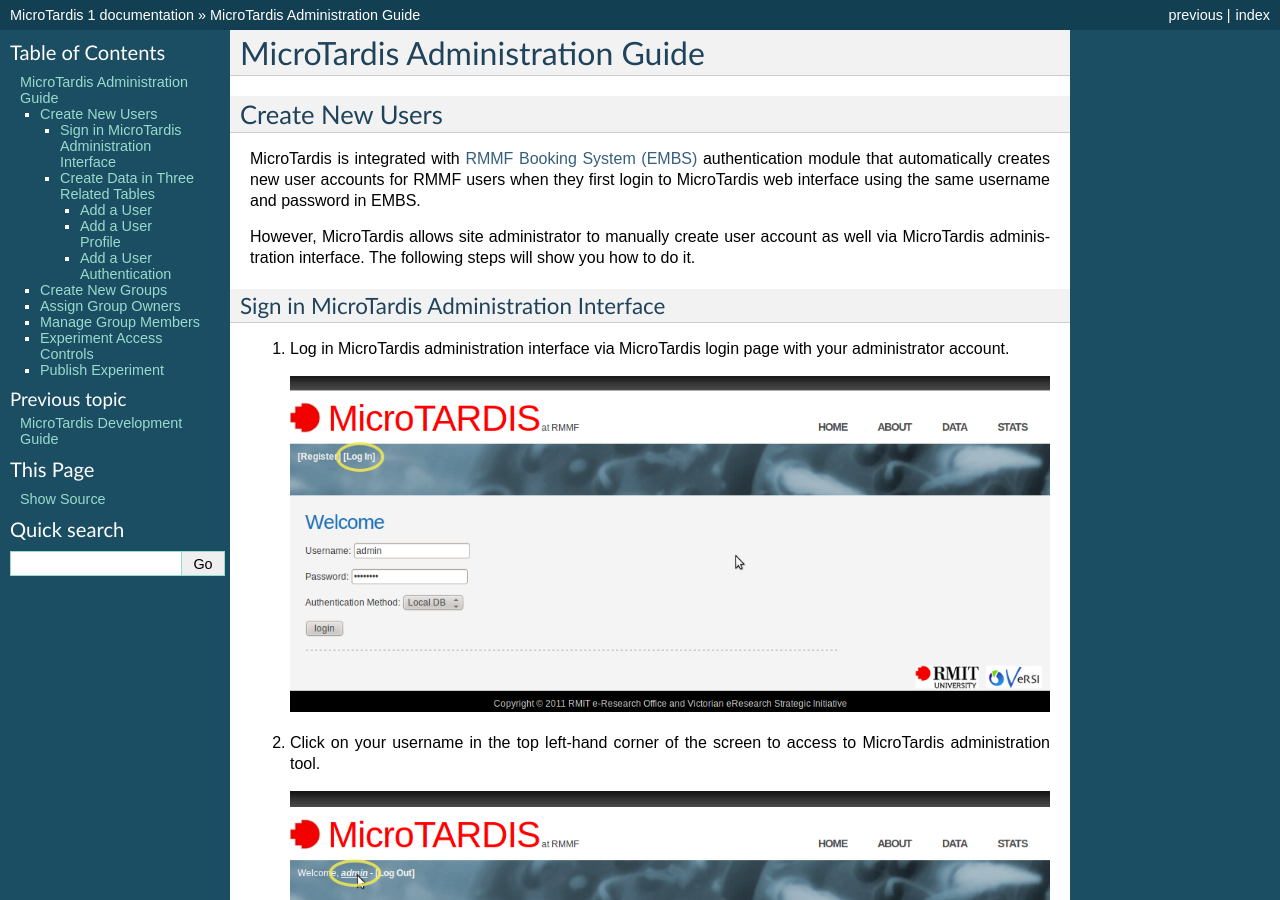
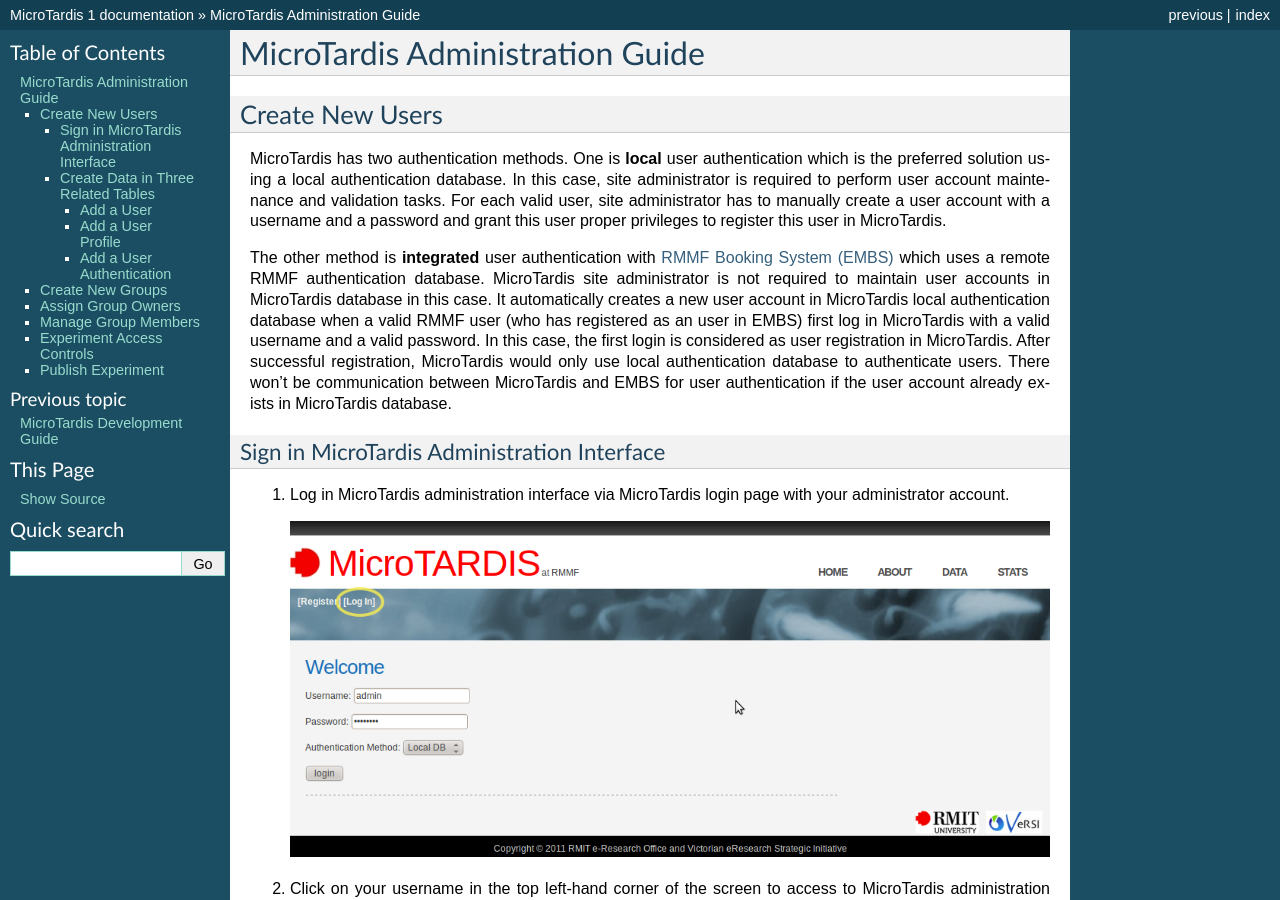
Before and after one commit to mytardis/microtardis, a Sphinx documentation site: the page built from docs/microtardis_administration.rst, in a window 1280 px wide and 900 px high. Built offline with Sphinx 7.4.7, drawn with Linux system fonts in a browser that asks for light colours.

Commit message:
updated user registration description.

```diff
--- a/docs/microtardis_administration.rst
+++ b/docs/microtardis_administration.rst
@@ -3,15 +3,26 @@
 
 Create New Users
 ----------------
-MicroTardis is integrated with
-`RMMF Booking System (EMBS) <http://embs.set.rmit.edu.au/mebookings.php>`_
-authentication module that automatically creates new user accounts for RMMF
-users when they first login to MicroTardis web interface using the same username
-and password in EMBS.
+MicroTardis has two authentication methods. One is **local** user authentication
+which is the preferred solution using a local authentication database. In this
+case, site administrator is required to perform user account maintenance and
+validation tasks. For each valid user, site administrator has to manually create
+a user account with a username and a password and grant this user proper
+privileges to register this user in MicroTardis.
 
-However, MicroTardis allows site administrator to manually create user account
-as well via MicroTardis administration interface. The following steps will show
-you how to do it.
+The other method is **integrated** user authentication with
+`RMMF Booking System (EMBS) <http://embs.set.rmit.edu.au/mebookings.php>`_ which
+uses a remote RMMF authentication database. MicroTardis site administrator is
+not required to maintain user accounts in MicroTardis database in this case. It
+automatically creates a new user account in MicroTardis local authentication
+database when a valid RMMF user (who has registered as an user in EMBS) first
+log in MicroTardis with a valid username and a valid password. In this case, the
+first login is considered as user registration in MicroTardis. After successful
+registration, MicroTardis would only use local authentication database to
+authenticate users. There won't be communication between MicroTardis and EMBS
+for user authentication if the user account already exists in MicroTardis
+database.
+
 
 Sign in MicroTardis Administration Interface
 ^^^^^^^^^^^^^^^^^^^^^^^^^^^^^^^^^^^^^^^^^^^^
```
Also changed, not shown: docs/microtardis_development.rst (+21 -5 lines).
